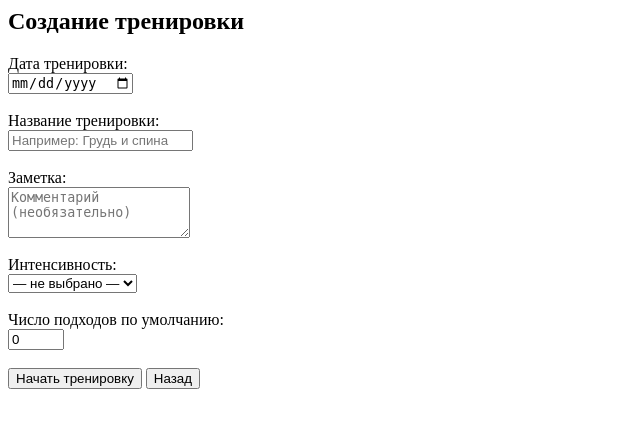
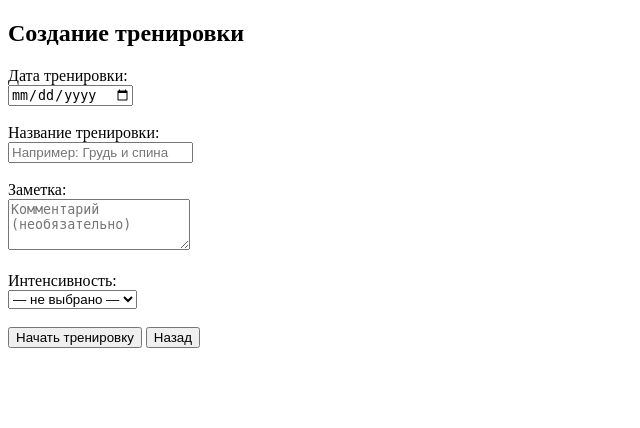
Before and after one commit to BigmasterSavage/gym_diary, a Flask app: page /createtraining in a window 1280 px wide. Shown: the top 428 px of the page, without its empty margins (0-640 px from the left). Run offline with Flask 3, Linux system fonts and the light colour scheme; the visitor is signed in with stand-in values (Sample User, id 1); some libraries are stand-ins or nearby versions.

Commit message:
Update createtraining.html

```diff
--- a/templates/createtraining.html
+++ b/templates/createtraining.html
@@ -1,3 +1,11 @@
+<!DOCTYPE html>
+<html lang="ru">
+<head>
+    <meta charset="UTF-8">
+    <title>Создание тренировки</title>
+</head>
+<body>
+
 <h2>Создание тренировки</h2>
 
 <form method="POST">
@@ -5,7 +13,7 @@
   <input type="date" name="date" required><br><br>
 
   <label>Название тренировки:</label><br>
-  <input type="text" name="name" placeholder="Например: Грудь и спина" required><br><br>
+  <input type="text" name="title" placeholder="Например: Грудь и спина" required><br><br>
 
   <label>Заметка:</label><br>
   <textarea name="note" rows="3" placeholder="Комментарий (необязательно)"></textarea><br><br>
@@ -20,9 +28,9 @@
     <option value="растяжка">Растяжка</option>
   </select><br><br>
 
-  <label>Число подходов по умолчанию:</label><br>
-  <input type="number" name="base_sets" min="0" max="20" value="0"><br><br>
-
   <button type="submit">Начать тренировку</button>
   <a href="{{ url_for('menu') }}"><button type="button">Назад</button></a>
 </form>
+
+</body>
+</html>
```
